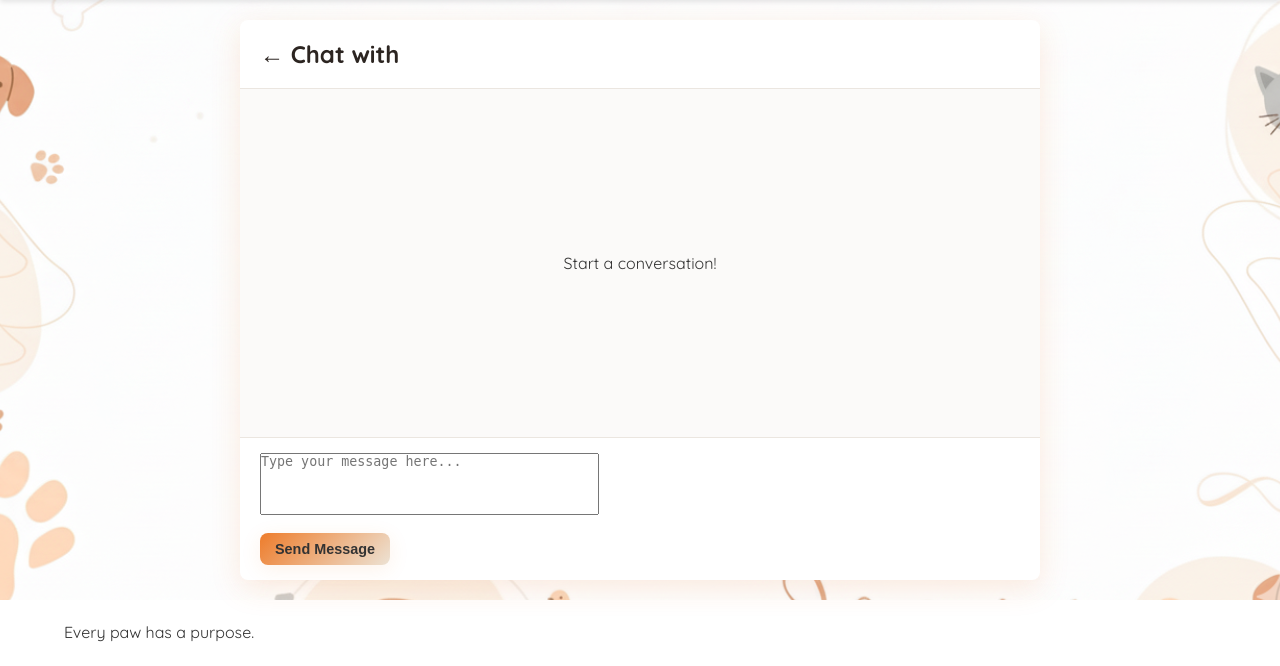
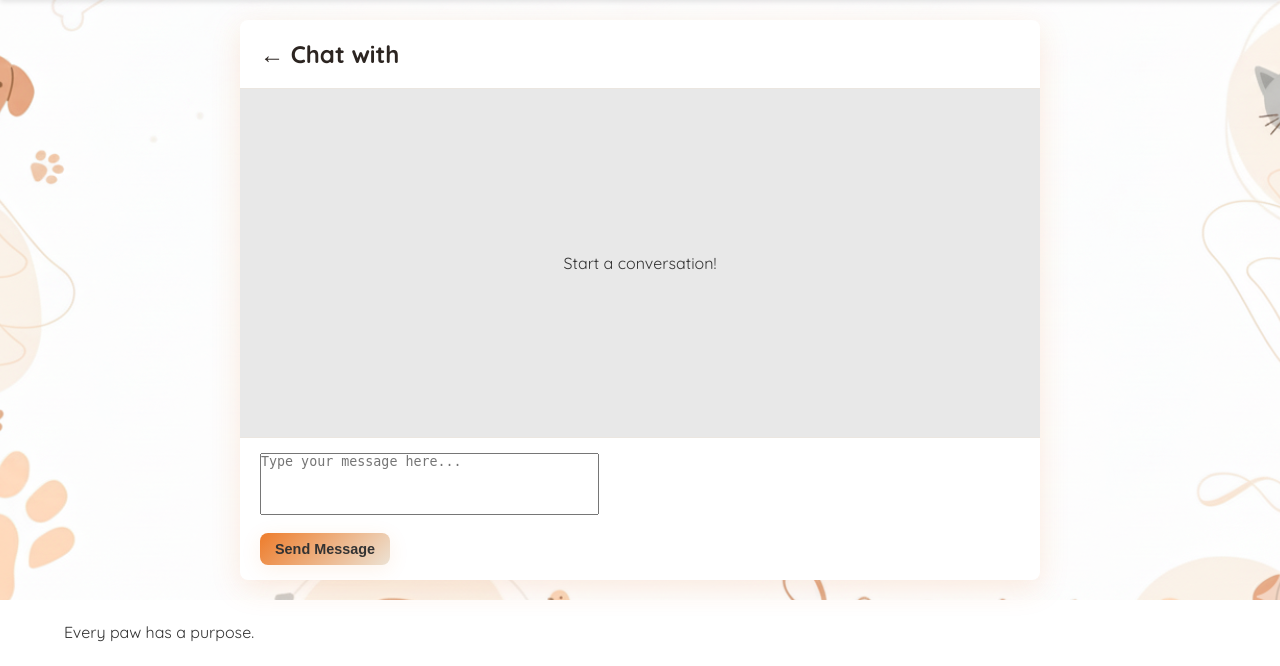
Before and after one commit to Deadpoolprime/petrescue2, a Django app: template users/templates/users/conversation.html in a window 1280 px wide. Shown: the part 145-811 px from the top of the page. Run offline with Django 4.2, Linux system fonts and the light colour scheme; the template is opened without the code that fills it: values that come from a table or form of the project are taken from there, others are empty.

Commit message:
ui improvements

```diff
--- a/users/templates/users/conversation.html
+++ b/users/templates/users/conversation.html
@@ -34,7 +34,7 @@
     overflow-y: auto;
     display: flex;
     flex-direction: column;
-    background-color: var(--background);
+    background-color: hsl(0, 0%, 91%);
   }
   .message-bubble {
     max-width: 70%;
@@ -53,7 +53,7 @@
   }
   .message-bubble.recipient {
     align-self: flex-start;
-    background-color: var(--input);
+    background-color: rgb(255, 255, 255);
     color: var(--foreground);
     /* WhatsApp style: Top Left (15), Top Right (15), Bottom Right (15), Bottom Left (5 - near recipient) */
     border-radius: 15px 15px 15px 5px;
```
